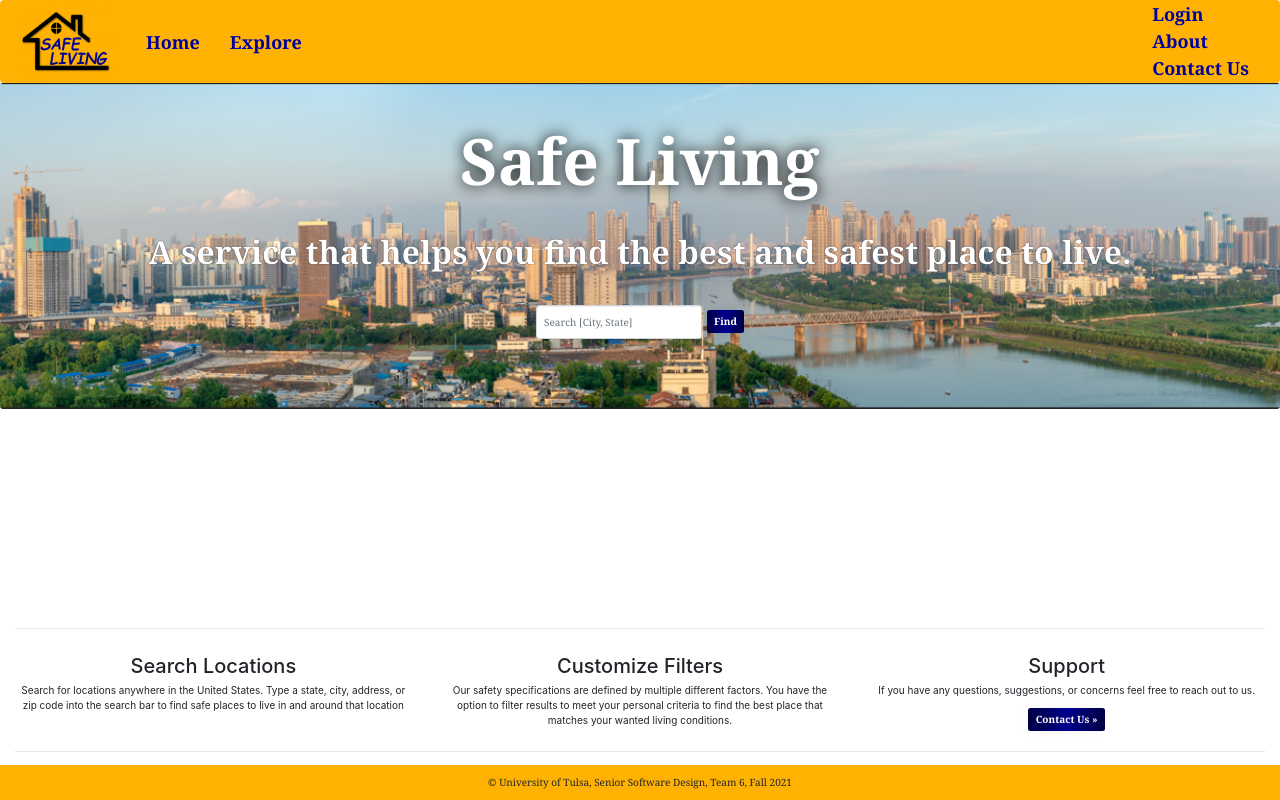
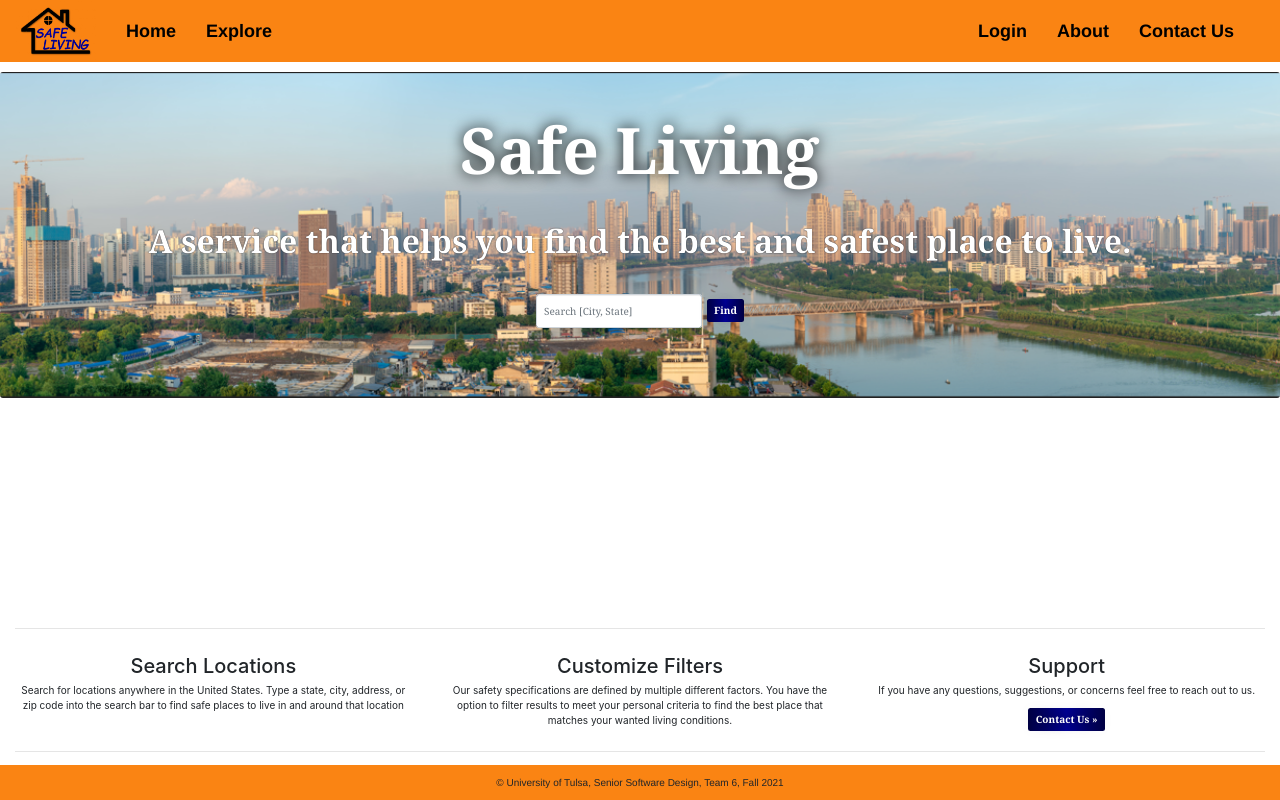
Before and after one commit to ryanabx/team6-safelivingapp, an Angular app: page /home in a window 1280 px wide. Built offline with nearby package versions, Linux system fonts and the light colour scheme; what @agm/core would draw is missing.

Commit message:
Header design changes

```diff
--- a/src/app/footer/footer.component.css
+++ b/src/app/footer/footer.component.css
@@ -6,5 +6,11 @@
     font-size: small;
     padding: 0;
     margin: 0;
+    background-color: #fa8413;
+    font-family: 'Franklin Gothic Medium', 'Arial Narrow', Arial, sans-serif;
+}
 
+.footer-styles{
+    background-color: #fa8413;
+    font-family: 'Franklin Gothic Medium', 'Arial Narrow', Arial, sans-serif;
 }
--- a/src/app/footer/footer.component.html
+++ b/src/app/footer/footer.component.html
@@ -7,8 +7,8 @@
     <link rel="stylesheet" href="https://maxcdn.bootstrapcdn.com/bootstrap/4.0.0/css/bootstrap.min.css" integrity="sha384-Gn5384xqQ1aoWXA+058RXPxPg6fy4IWvTNh0E263XmFcJlSAwiGgFAW/dAiS6JXm" crossorigin="anonymous">
 </head>
 
-<div class='footer-information align-content-center p-0 m-0 fixed-bottom'>
+<div class='footer-information footer-styles align-content-center p-0 m-0 fixed-bottom'>
     <!-- Copyright -->
-      <div class="text-center p-3" style="background-color: #ffb202; font-family: Georgia, serif">© University of Tulsa, Senior Software Design, Team 6, Fall 2021</div>
+      <div class="text-center p-3">© University of Tulsa, Senior Software Design, Team 6, Fall 2021</div>
     <!-- Copyright -->
 </div>
--- a/src/app/header/header.component.css
+++ b/src/app/header/header.component.css
@@ -1,7 +1,30 @@
-.navbar{
+.navbar {
     src: url(SL_Logo_NoBkg.png);
     font-weight: bold;
     font-size: large;
     padding: 0;
-    margin: 0;
+    margin-bottom: 10px;
+    font-family:'Franklin Gothic Medium', 'Arial Narrow', Arial, sans-serif;
+    background-color: #fa8413;
+    border-radius: 0px;
 }
+
+.navbar:after{
+    padding-bottom:10px;
+    background-color: #ffffff;
+    color: white
+}
+
+.navbar-button{
+    color:#000000
+}
+
+.navbar-button:hover{
+    background-color:#ad5c10;
+    color: #ffffff;
+}
+
+.navbar-button:focus{
+    background-color:#fa8413;
+    color: #000000;
+}
--- a/src/app/header/header.component.html
+++ b/src/app/header/header.component.html
@@ -11,49 +11,50 @@
 </head>
 
  <!-- Create the Navbar-->
-<nav class="navbar navbar-expand-lg navbar-light" style="background-color: #ffb202;">
+<nav class="navbar navbar-expand-lg navbar-light">
     <div class="container-fluid">
         <div class="navbar-header">
-            <img  class="images" src="SL_Logo_NoBkg.png" width="100" height="75"/>
+            <img  class="images" src="SL_Logo_NoBkg.png" width="80" height="60"/>
         </div>
 
         <!-- Left Side Tabs-->
         <div class="collapse navbar-collapse">
             <ul class="nav navbar-nav">
-                <li routerLinkActive="active"><a routerLink="/home" style="color:#00009D; font-family: Georgia, serif">Home</a></li>
-                <li routerLinkActive="active"><a routerLink="/map" style="color:#00009D; font-family: Georgia, serif;">Explore</a></li>
+                <li routerLinkActive="active"><a routerLink="/home"  class = "navbar-button">Home</a></li>
+                <li routerLinkActive="active"><a routerLink="/map"  class = "navbar-button">Explore</a></li>
             </ul>
         </div>
         <!-- Right Side Tabs-->
+        <!-- <div class="collapse navbar-collapse">
+          <ul class="nav navbar-nav ml-auto">
+
+          </ul>
+        </div> -->
         <div class="collapse navbar-collapse">
             <ul class=" nav navbar-nav ml-auto">
                 <!-- Navbar Tabs (not logged in)-->
-                <div *ngIf="this._userService.username === null, else elseBlock">
+                <ng-template [ngIf]="this._userService.username === null">
                   <li routerLinkActive="active">
-                    <a routerLink="/login" style="color:#00009D; font-family: Georgia, serif;">Login</a>
-                  </li>
-                  <li routerLinkActive="active">
-                    <a routerLink="/about" style="color:#00009D; font-family: Georgia, serif">About</a>
-                  </li>
-                  <li routerLinkActive="active">
-                    <a routerLink="/contact" style="color:#00009D; font-family: Georgia, serif;">Contact Us</a>
-                  </li>
-                </div>
-                <!-- Navbar Tabs (logged in)-->
-                <ng-template #elseBlock>
-                  <li routerLinkActive="active">
-                    <a routerLink="/bookmarks" style="color:#00009D; font-family: Georgia, serif;">Bookmarks</a>
-                  </li>
-                  <li routerLinkActive="active">
-                    <a routerLink="/about" style="color:#00009D; font-family: Georgia, serif">About</a>
-                  </li>
-                  <li routerLinkActive="active">
-                    <a routerLink="/contact" style="color:#00009D; font-family: Georgia, serif;">Contact Us</a>
-                  </li>
-                  <li routerLinkActive="active">
-                    <a style="color:#00009D; font-family: Georgia, serif;" (click)="logout()">Sign Out</a>
+                    <a routerLink="/login" class = "navbar-button">Login</a>
                   </li>
                 </ng-template>
+                <ng-template [ngIf]="this._userService.username != null">
+                  <li routerLinkActive="active">
+                    <a routerLink="/bookmarks" class = "navbar-button">Bookmarks</a>
+                  </li>
+                </ng-template>
+                <ng-template [ngIf]="this._userService.username != null">
+                  <li routerLinkActive="active">
+                    <a  (click)="logout()" class = "navbar-button">Sign Out</a>
+                  </li>
+                </ng-template>
+
+                <li routerLinkActive="active">
+                  <a routerLink="/about" class = "navbar-button">About</a>
+                </li>
+                <li routerLinkActive="active">
+                  <a routerLink="/contact" class = "navbar-button">Contact Us</a>
+                </li>
 
             </ul>
           </div>
--- a/src/styles.css
+++ b/src/styles.css
@@ -3,4 +3,5 @@ body {
     margin: 0 !important;
     border: 0 px !important;
     padding: 0 !important;
+    font-family:'Courier New', Courier, monospace
 }
```
